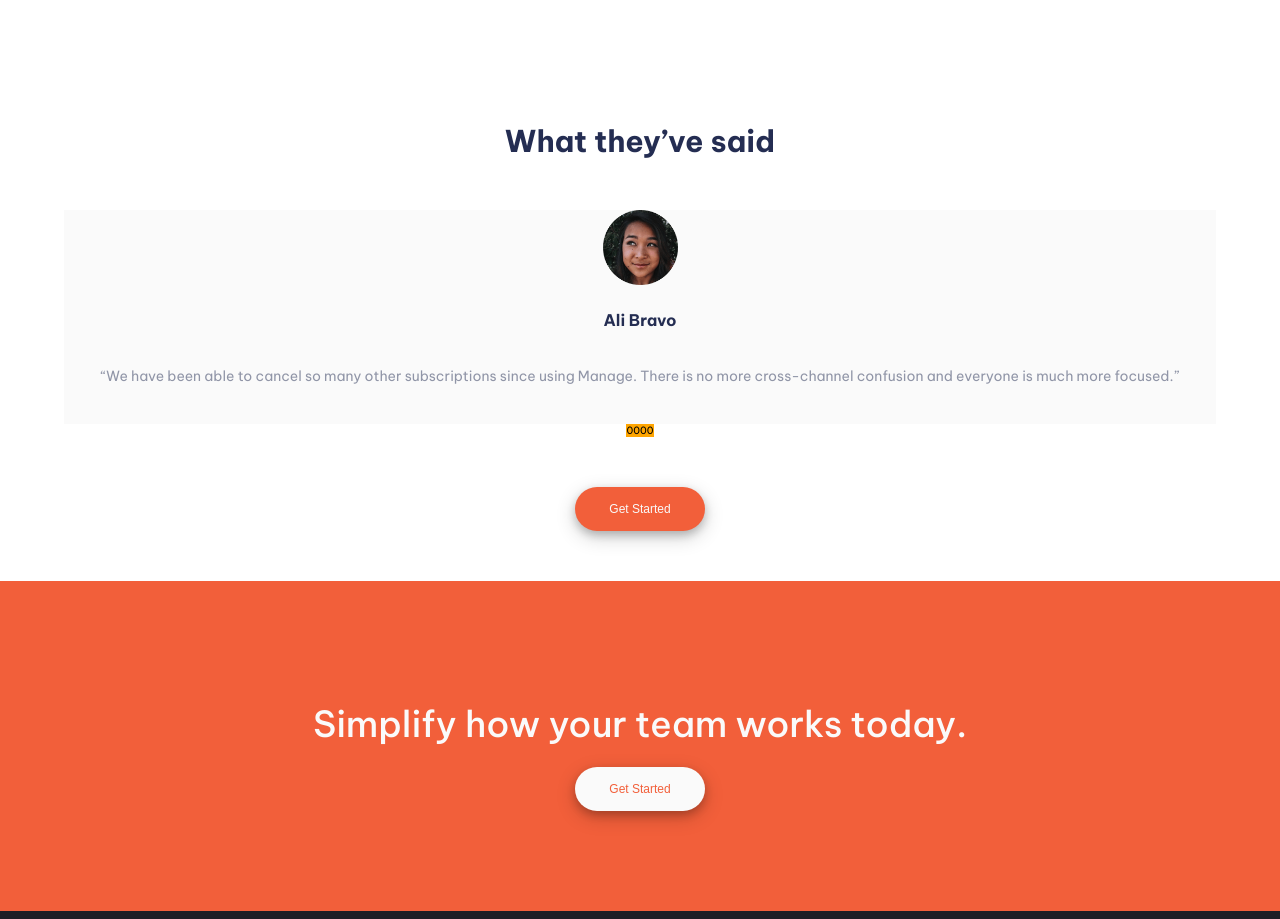
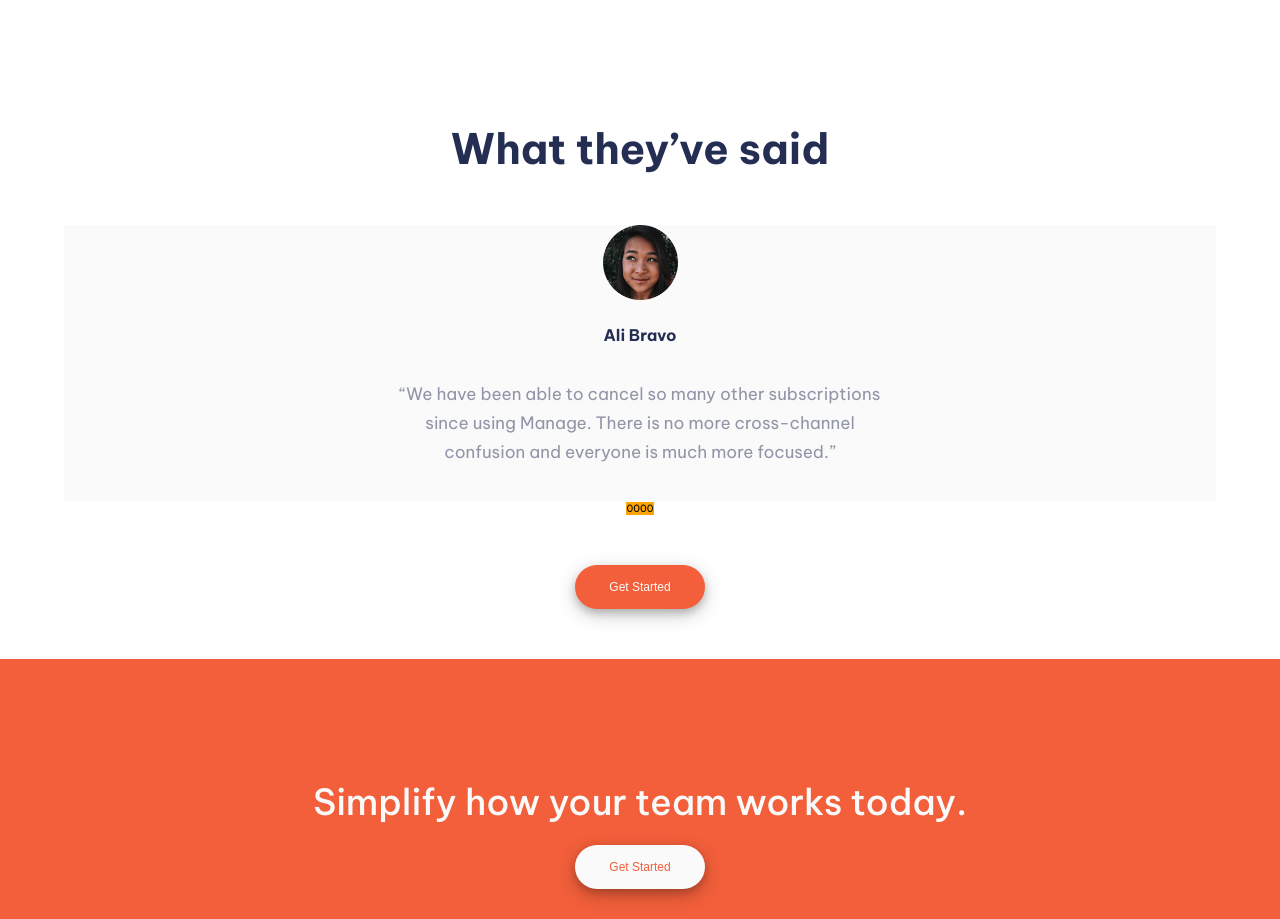
Before and after one commit to Gaston-Recalde/manage-landing-page, a plain HTML site: page index.html in a window 1280 px wide. Shown: the part 1400-2319 px from the top of the page. Drawn offline with Linux system fonts and the light colour scheme.

Commit message:
testimonials responsive añadido

```diff
--- a/sass/_testimonials.scss
+++ b/sass/_testimonials.scss
@@ -65,3 +65,42 @@
         }
     }
 }
+
+@media screen and (min-width:768px) {
+    .testimonials{
+        .testimonials__container{
+            .testimonial-card{
+                p{
+                    width: 450px;
+                }
+            }
+        }
+    }
+}
+
+@media screen and (min-width:1024px) {
+    .testimonials{
+        .testimonials__container{
+            h2{
+                font-size: 38px;
+            }
+        }
+    }
+}
+
+@media screen and (min-width:1200px) {
+    .testimonials{
+        .testimonials__container{
+            h2{
+                font-size: 42px;
+            }
+
+            .testimonial-card{
+                p{
+                    width: 550px;
+                    font-size: 17px;
+                }
+            }
+        }
+    }
+}
```
Also changed, not shown: css/style.css, 1 other file.
